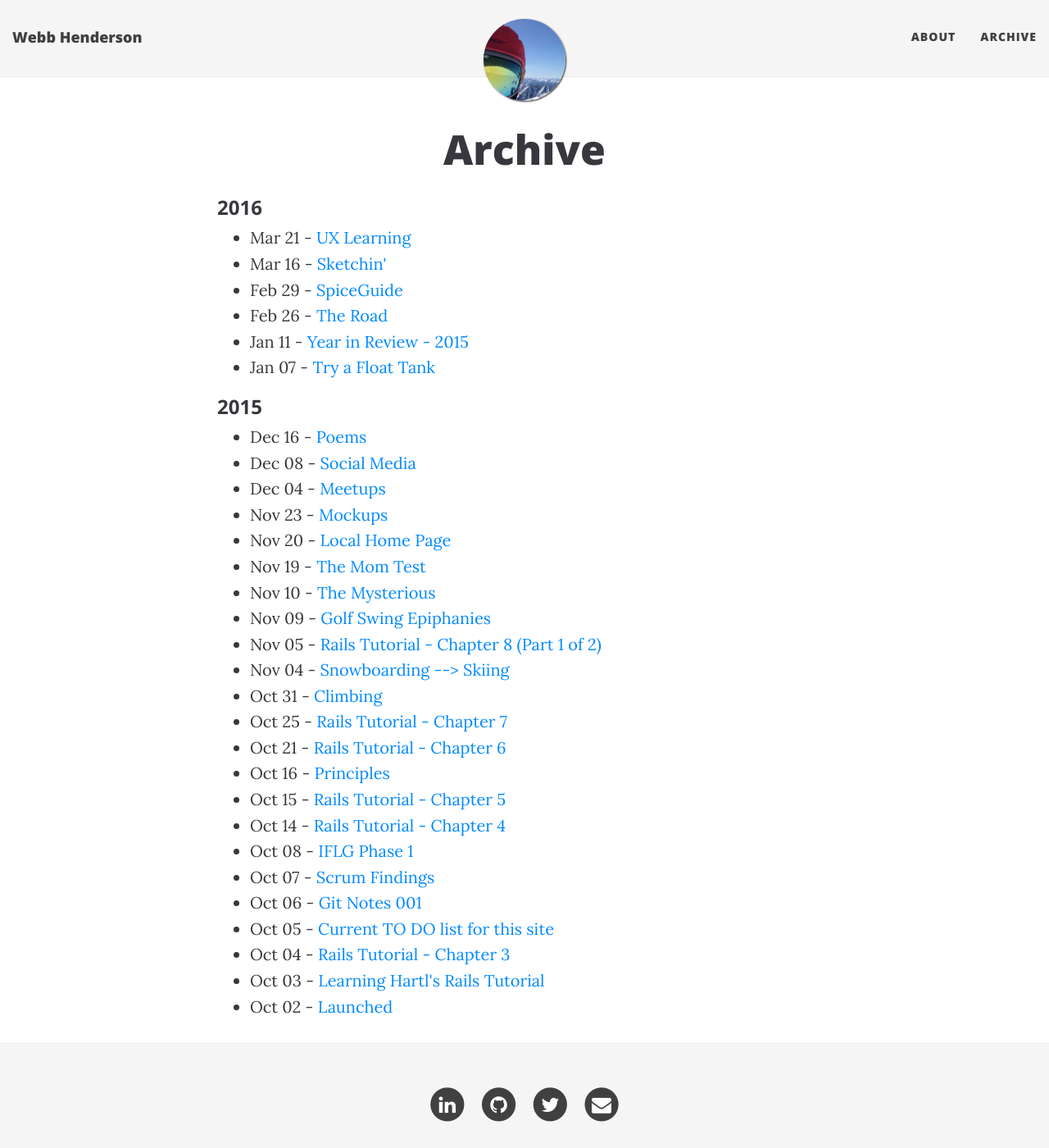
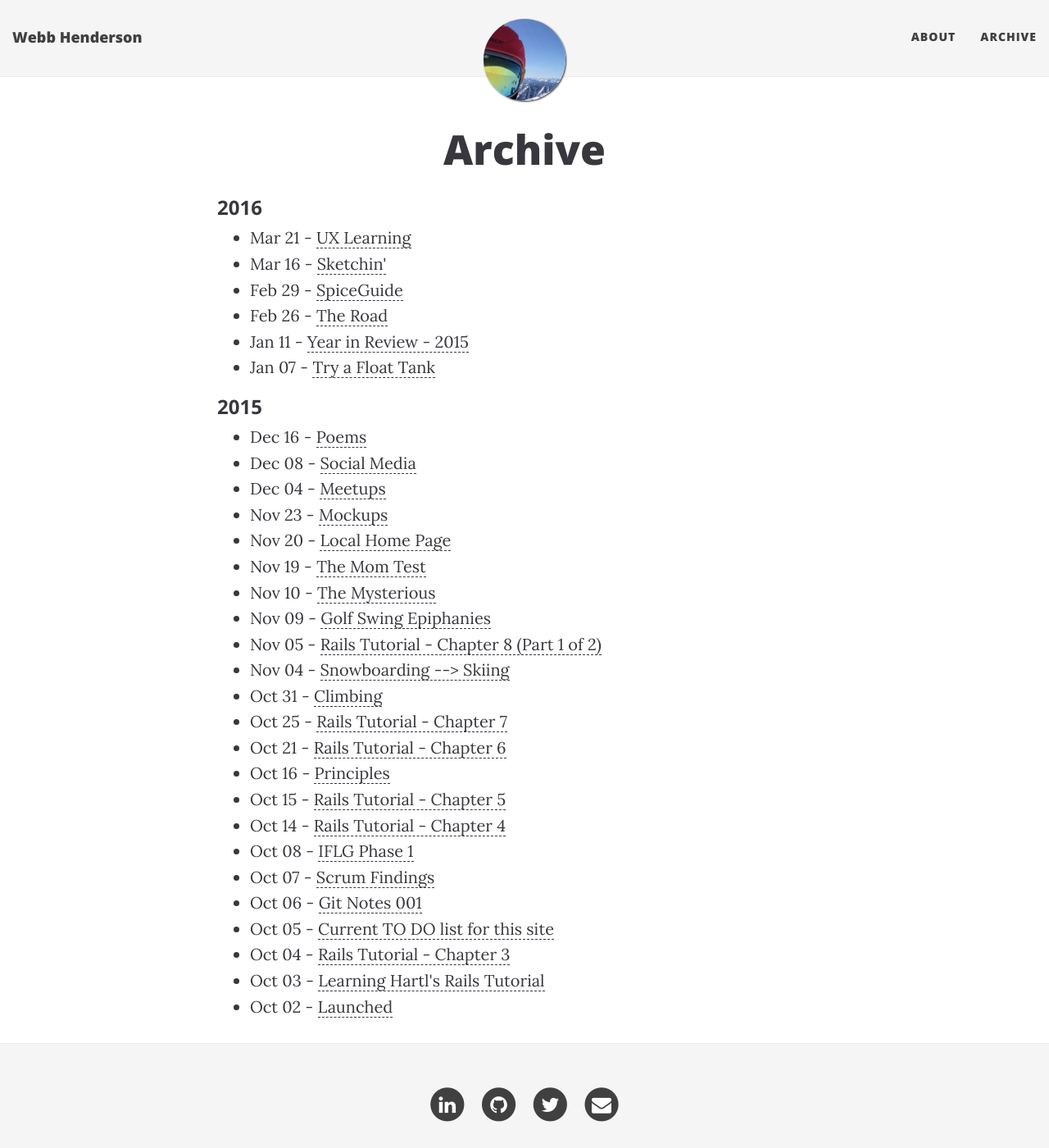
Before and after one commit to emerywebster/emerywebster.github.io, a Jekyll site: the page built from archive.html, in a window 1280 px wide and 1400 px high. Shown: the whole window at 82% size. Built offline with Jekyll 4.4.1, drawn with Linux system fonts in a browser that asks for light colours; nearby versions of some CDN libraries.

Commit message:
fix list styles on pages

```diff
--- a/_layouts/page.html
+++ b/_layouts/page.html
@@ -7,7 +7,9 @@ layout: base
 <div class="container" role="main">
   <div class="row">
     <div class="col-lg-8 col-lg-offset-2 col-md-10 col-md-offset-1">
-      {{ content }}
+      <div class="page-content">
+        {{ content }}
+      </div>
 	    {% if page.comments %}
         <div class="disqus-comments">
 	        {% include disqus.html %}
--- a/css/main.css
+++ b/css/main.css
@@ -602,6 +602,18 @@ a.button:hover {
     font-size: .75em;
   }
 }
+.pager {
+  margin-top: -20px;
+}
+.pager li a {
+  color: #404040;
+}
+.page-content li a {
+  border-bottom: 1px dashed #38373d;
+  color: #38373d;
+  text-decoration: none;
+  cursor: pointer;
+}
 
 /* --- */
 
@@ -676,10 +688,3 @@ pre code, tt {
   display: none;
   }
 }
-
-.pager {
-  margin-top: -20px;
-}
-.pager li a {
-  color: #404040;
-}
```
